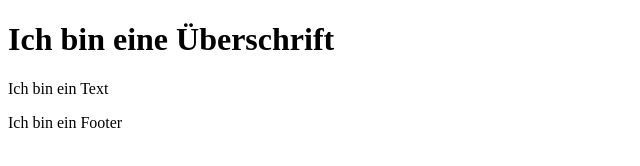
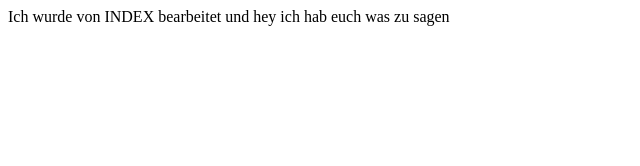
Before and after one commit to FbW-WD-22-D01/blablabla, a plain HTML site: page index.html in a window 1280 px wide. Shown: the whole page, without its empty margins (0-640 px from the left). Drawn offline with Linux system fonts and the light colour scheme.

Commit message:
index.html geändert

```diff
--- a/index.html
+++ b/index.html
@@ -1,18 +1,3 @@
-<!DOCTYPE html>
-<html>
- <head>
-  <meta charset="UTF-8">
-  <title>Document</title>
- </head>
- <body>
-  <header>
-   <h1>Ich bin eine Überschrift</h1>
-  </header>
   <main>
-   <p>Ich bin ein Text</p>
+   <p>Ich wurde von INDEX bearbeitet und hey ich hab euch was zu sagen</p>
   </main>
-  <footer>
-   <p>Ich bin ein Footer</p>
-  </footer>
- </body>
-</html>
```
